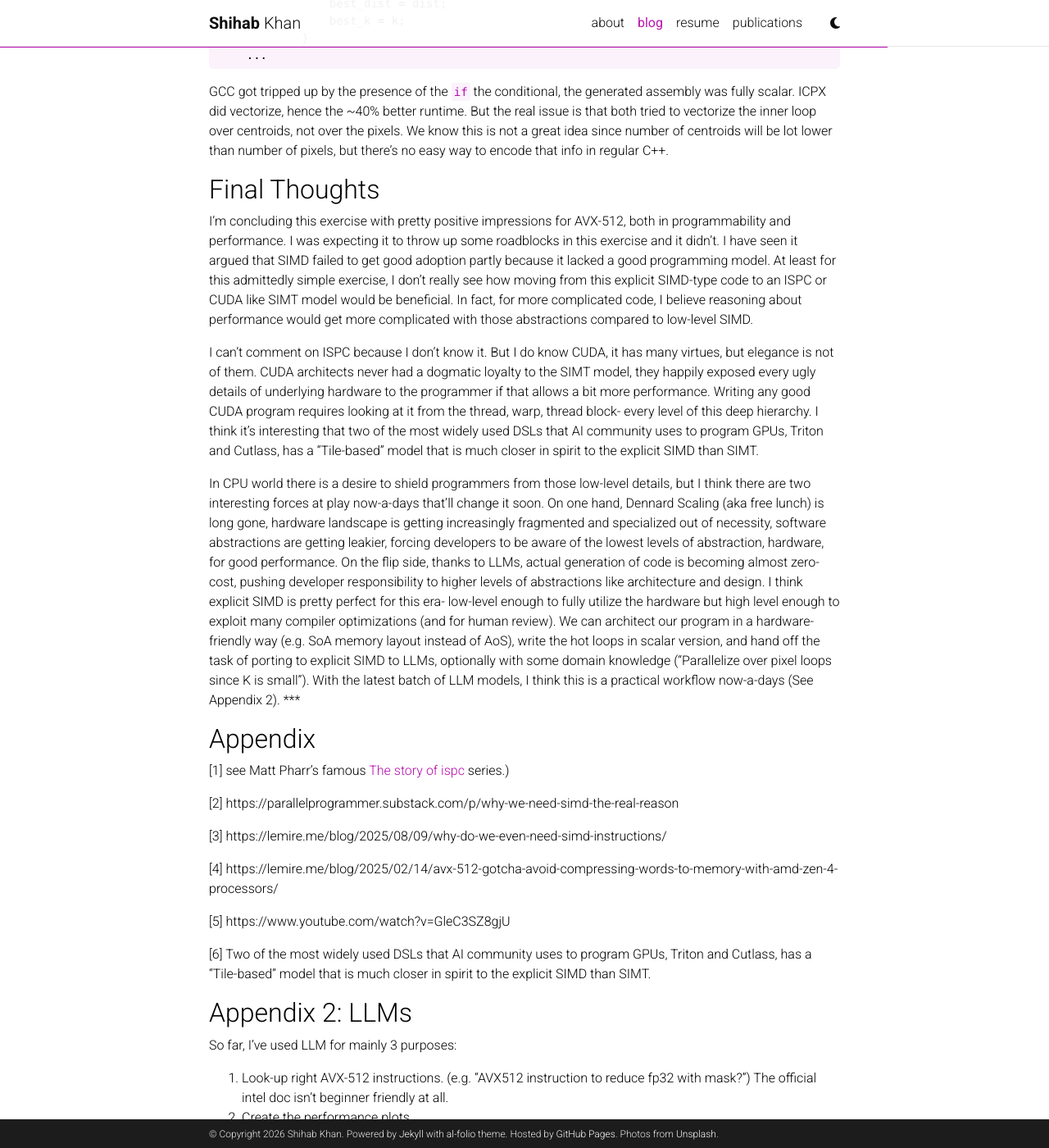
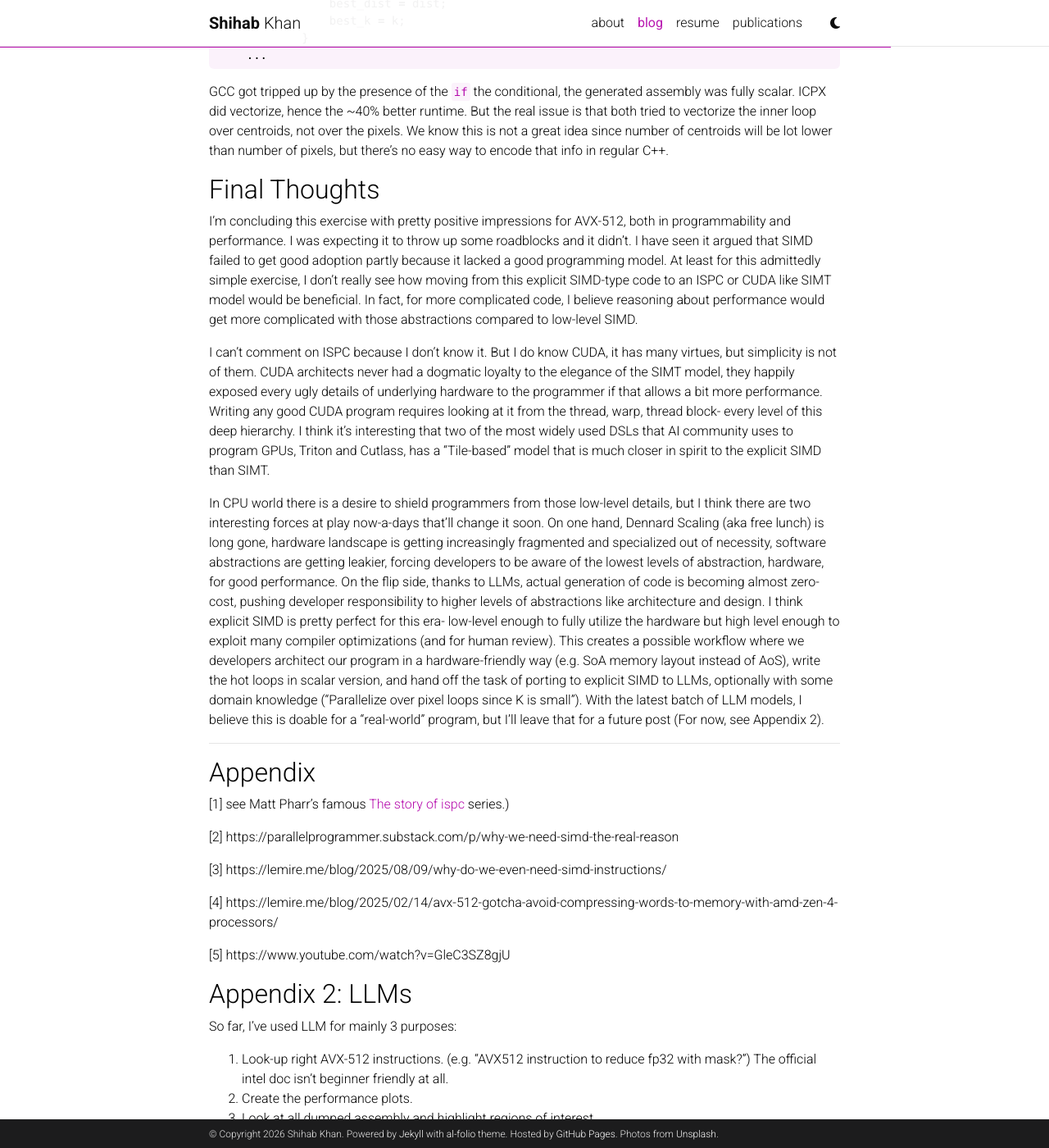
Before and after one commit to Shihab-Shahriar/Shihab-Shahriar.github.io, a Jekyll site: the page built from _posts/2026-01-12-AVX-512: First Impressions on Performance and Programmability.md, in a window 1280 px wide and 1400 px high, scrolled down 5598 px. Shown: the whole window at 82% size. Built offline with Jekyll 4.4.1, drawn with Linux system fonts in a browser that asks for light colours; full-size pictures stand in for the smaller copies a plugin makes; comment, search, counter and statistics services are not loaded; a style sheet for code colours, icons or effects is not loaded; some of the changed text lies outside the part shown.

Commit message:
fixed typos

```diff
--- a/_posts/2026-01-12-AVX-512: First Impressions on Performance and Programmability.md
+++ b/_posts/2026-01-12-AVX-512: First Impressions on Performance and Programmability.md
@@ -181,9 +181,9 @@
 </table>
 </div>
 
-Note that unlike the last code, SIMT threads (or SIMD lanes) do have to synchronize here, since all pixels with a similar label are incrementing a single centroid data. This is an important detail.
+Note that unlike the last code, there is potential conflict between SIMT threads (or SIMD lanes) here, since all pixels with a similar label are incrementing a single centroid data. This is an important detail.
 
-For both CUDA and SIMD, we can take an easy route here: atomic_add with CUDA and a serial `for` loop over SIMD length with AVX-512. The performant route with AVX-512 would probably include the instrauction `vpconflictd`, but I couldn't really find any elegant way to use it. Documentation and code samples were surprisingly sparse for such a common pattern. After spending some time optimizing this, I ended up with a version that has a `for` loop over the centroids, along with masks and reduction instruction. Not elegant, but seems to work pretty well.
+For both CUDA and SIMD, we can take an easy route here: atomicAdd with CUDA and a serial `for` loop over SIMD length with AVX-512. The performant route with AVX-512 would probably include the instruction `vpconflictd`, but I couldn't really find any elegant way to use it. Documentation and code samples were surprisingly sparse for such a common pattern. After spending some time optimizing this, I ended up with a version that has a `for` loop over the centroids, along with masks and reduction instruction. Not elegant, but seems to work pretty well.
 
 In contrast, CUDA allows us to progressively optimize this code by gradually adding more complexity, for example by doing warp level and block level synchronizations first before writing to device memory. This is the positive. The downside is that each of this optimization forces us to move out of the warm comfort of SIMT abstraction and reckon with one more GPU hardware implementation detail. The final optimized CUDA code would look very, very different from this scalar version. Overall, getting close to hardware limit felt much easier with SIMD than CUDA. Official docs from Nvidia recommends developers to use their libraries instead of hand-rolling these primitives.
 
@@ -192,7 +192,7 @@
 
 {% include figure.html path="assets/img/avx512/performance_comparison_simd.png" class="img-fluid rounded z-depth-1 mx-auto d-block" %}
 
-Not bad! This is 7-8.5x better compared to scalar code- around half of the ideal scaling, but closer to what people observe for SIMD-friendly code in practice. This is also 4x faster than best auto-vectorized codes. Interestingly, the final runtime (.344ms) is surprisingly close to the rough speed-of-light estimate we had before. That doesn't mean we're at 98% of theoretical upper bound, that estimate _was_ pretty rough. But I've been doing this sort of analysis before starting CUDA development, and I have never gotten this close to the upper limit, either for real or toy exercises.
+Not bad! This is 7-8.5x better compared to scalar code- around half of the ideal scaling, but closer to what people observe for SIMD-friendly code in practice. This is also 4x faster than best auto-vectorized codes. Interestingly, the final runtime (344ms) is surprisingly close to the rough speed-of-light estimate we had before. That doesn't mean we're at 98% of theoretical upper bound, that estimate _was_ pretty rough. But I've been doing this sort of analysis before starting CUDA development, and I have never gotten this close to the upper limit, either for real or toy exercises.
 
 Auto-vectorization did lot worse than I anticipated (4x), so I dug a little deeper. The main difference came from the first `compute_labels` function. Here's what the key loops look like
 
@@ -214,11 +214,12 @@
 
 
 ## Final Thoughts
-I'm concluding this exercise with pretty positive impressions for AVX-512, both in programmability and performance. I was expecting it to throw up some roadblocks in this exercise and it didn't. I have seen it argued that SIMD failed to get good adoption partly because it lacked a good programming model. At least for this admittedly simple exercise, I don't really see how moving from this explicit SIMD-type code to an ISPC or CUDA like SIMT model would be beneficial. In fact, for more complicated code, I believe reasoning about performance would get more complicated with those abstractions compared to low-level SIMD.
+I'm concluding this exercise with pretty positive impressions for AVX-512, both in programmability and performance. I was expecting it to throw up some roadblocks and it didn't. I have seen it argued that SIMD failed to get good adoption partly because it lacked a good programming model. At least for this admittedly simple exercise, I don't really see how moving from this explicit SIMD-type code to an ISPC or CUDA like SIMT model would be beneficial. In fact, for more complicated code, I believe reasoning about performance would get more complicated with those abstractions compared to low-level SIMD.
 
-I can't comment on ISPC because I don't know it. But I do know CUDA, it has many virtues, but elegance is not of them. CUDA architects never had a dogmatic loyalty to the SIMT model, they happily exposed every ugly details of underlying hardware to the programmer if that allows a bit more performance. Writing any good CUDA program requires looking at it from the thread, warp, thread block- every level of this deep hierarchy. I think it's interesting that two of the most widely used DSLs that AI community uses to program GPUs, Triton and Cutlass, has a "Tile-based" model that is much closer in spirit to the explicit SIMD than SIMT.
+I can't comment on ISPC because I don't know it. But I do know CUDA, it has many virtues, but simplicity is not of them. CUDA architects never had a dogmatic loyalty to the elegance of the SIMT model, they happily exposed every ugly details of underlying hardware to the programmer if that allows a bit more performance. Writing any good CUDA program requires looking at it from the thread, warp, thread block- every level of this deep hierarchy. I think it's interesting that two of the most widely used DSLs that AI community uses to program GPUs, Triton and Cutlass, has a "Tile-based" model that is much closer in spirit to the explicit SIMD than SIMT.
 
-In CPU world there is a desire to shield programmers from those low-level details, but  I think there are two interesting forces at play now-a-days that'll change it soon. On one hand, Dennard Scaling (aka free lunch) is long gone, hardware landscape is getting increasingly fragmented and specialized out of necessity, software abstractions are getting leakier, forcing developers to be aware of the lowest levels of abstraction, hardware, for good performance. On the flip side, thanks to LLMs, actual generation of code is becoming almost zero-cost, pushing developer responsibility to higher levels of abstractions like architecture and design. I think explicit SIMD is pretty perfect for this era- low-level enough to fully utilize the hardware but high level enough to exploit many compiler optimizations (and for human review). We can architect our program in a hardware-friendly way (e.g. SoA memory layout instead of AoS), write the hot loops in scalar version, and hand off the task of porting to explicit SIMD to LLMs, optionally with some domain knowledge ("Parallelize over pixel loops since K is small"). With the latest batch of LLM models, I think this is a practical workflow now-a-days (See Appendix 2).
+In CPU world there is a desire to shield programmers from those low-level details, but  I think there are two interesting forces at play now-a-days that'll change it soon. On one hand, Dennard Scaling (aka free lunch) is long gone, hardware landscape is getting increasingly fragmented and specialized out of necessity, software abstractions are getting leakier, forcing developers to be aware of the lowest levels of abstraction, hardware, for good performance. On the flip side, thanks to LLMs, actual generation of code is becoming almost zero-cost, pushing developer responsibility to higher levels of abstractions like architecture and design. I think explicit SIMD is pretty perfect for this era- low-level enough to fully utilize the hardware but high level enough to exploit many compiler optimizations (and for human review). This creates a possible workflow where we developers architect our program in a hardware-friendly way (e.g. SoA memory layout instead of AoS), write the hot loops in scalar version, and hand off the task of porting to explicit SIMD to LLMs, optionally with some domain knowledge ("Parallelize over pixel loops since K is small"). With the latest batch of LLM models, I believe this is doable for a "real-world" program, but I'll leave that for a future post (For now, see Appendix 2).
+
 ***
 
 
@@ -233,7 +234,6 @@
 
 [5] https://www.youtube.com/watch?v=GleC3SZ8gjU
 
-[6] Two of the most widely used DSLs that AI community uses to program GPUs, Triton and Cutlass, has a "Tile-based" model that is much closer in spirit to the explicit SIMD than SIMT.
 
 
 ## Appendix 2: LLMs
```
Also changed, not shown: other parts of _posts/2026-01-12-AVX-512: First Impressions on Performance and Programmability.md (+2 -2 lines).
